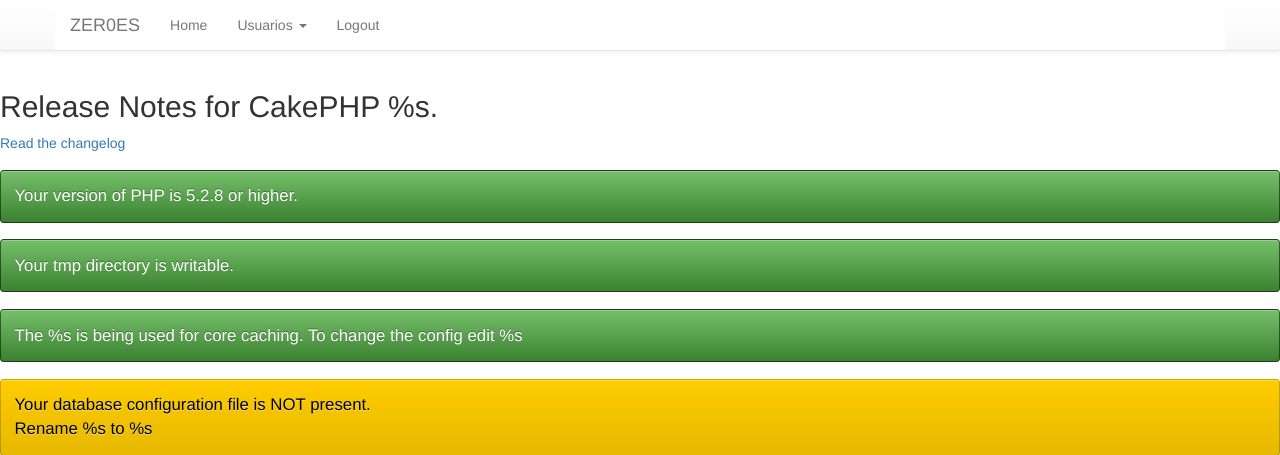
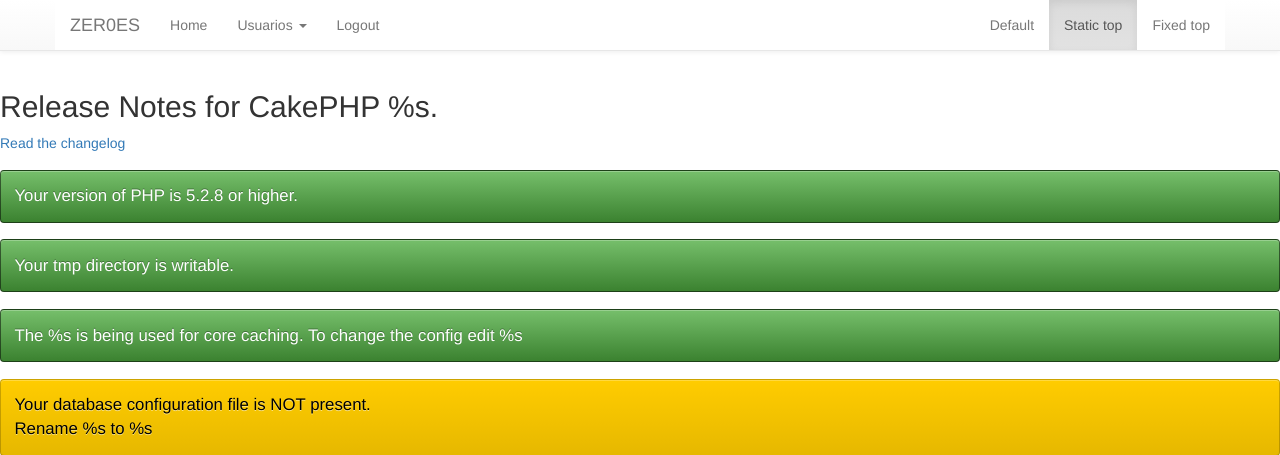
Before and after one commit to MARFMS/ZER0ES, a CakePHP app: the page made by cakephp-2.7.5/app/View/Pages/debug.ctp in a window 1280 px wide. Shown: the top 455 px of the page. Run offline with PHP 8.4 and a stand-in for CakePHP, Linux system fonts and the light colour scheme; the template is opened without the code that fills it, so the values that code supplies are empty; some libraries are stand-ins or nearby versions.

Commit message:
Cambios en menú

```diff
--- a/cakephp-2.7.5/app/View/Elements/menu.ctp
+++ b/cakephp-2.7.5/app/View/Elements/menu.ctp
@@ -22,6 +22,11 @@
 		</li>
 		<li><a href="<?php echo $this->Html->url(array('controller' => 'users','action'=>'logout'));?>">Logout</a></li>
 	  </ul>
+	  <ul class="nav navbar-nav navbar-right">
+            <li><a href="../navbar/">Default</a></li>
+            <li class="active"><a href="./">Static top <span class="sr-only">(current)</span></a></li>
+            <li><a href="../navbar-fixed-top/">Fixed top</a></li>
+          </ul>
 	</div>
   </div>
 </nav>
```
Also changed, not shown: 1 other file.
